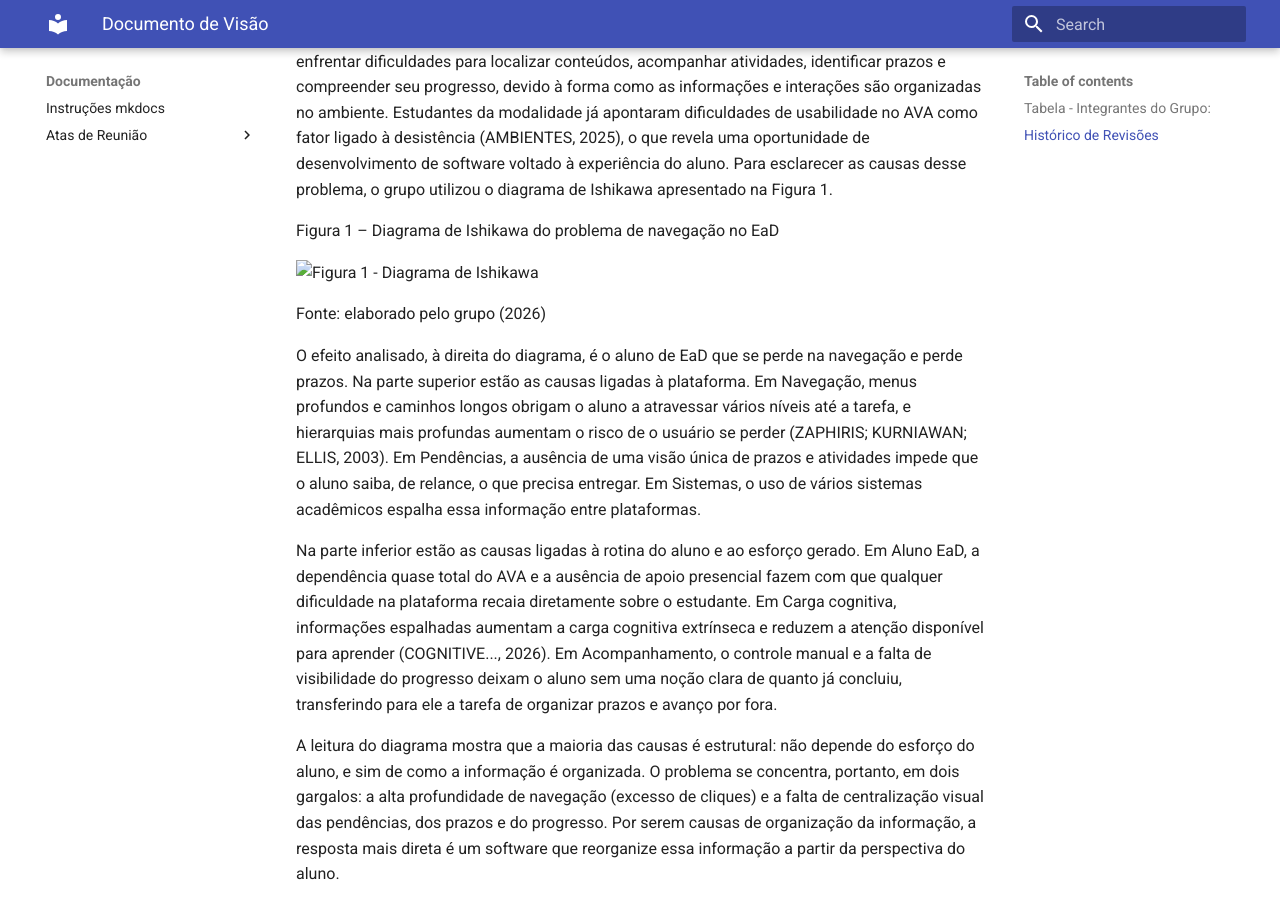
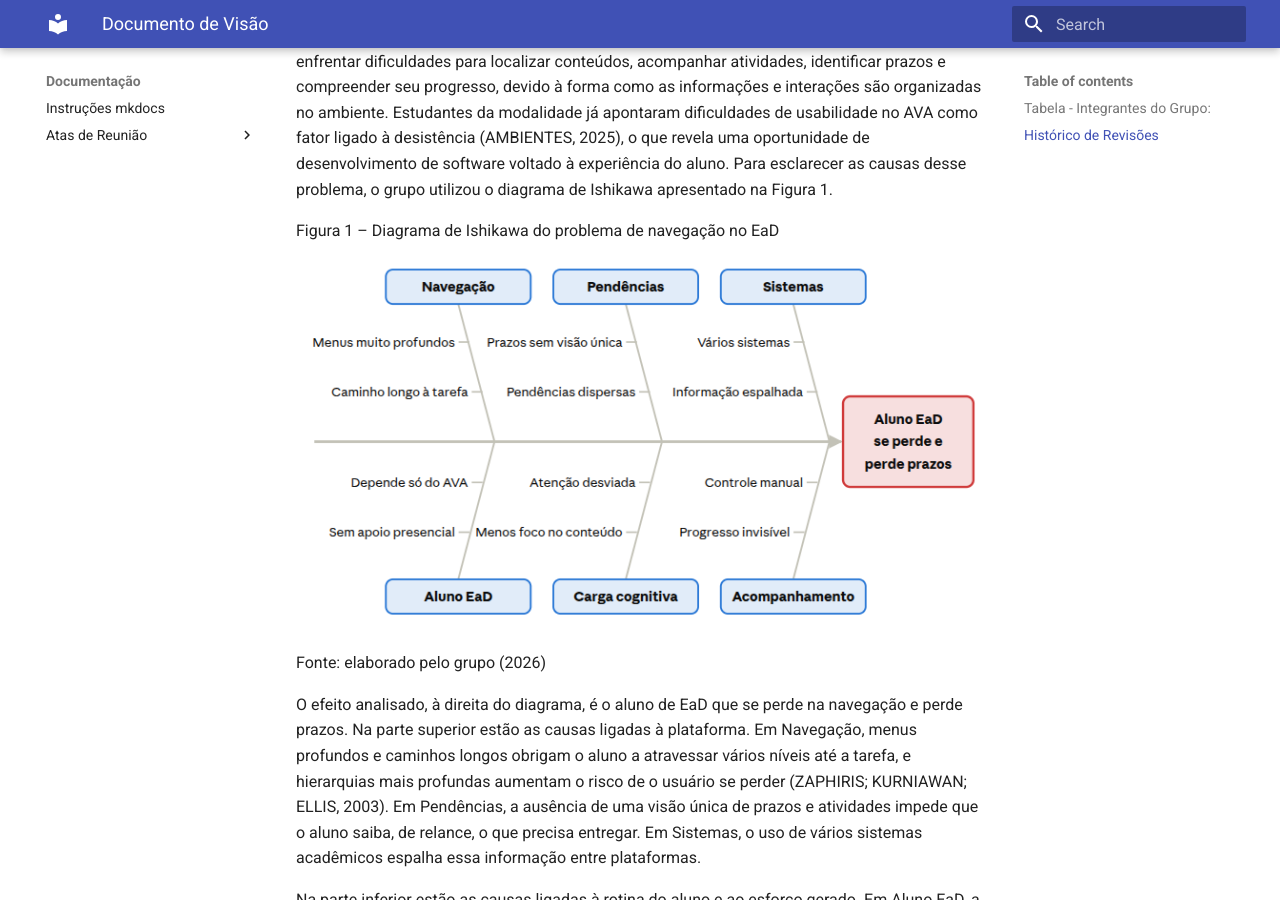
Before and after one commit to FGA0138-MDS-Ajax/2026.2-T03-Torvalds, an MkDocs documentation site: the page built from docs/documento-de-visao.md, in a window 1280 px wide and 900 px high, scrolled down 1558 px. Built offline with MkDocs 1.6.1 and Material for MkDocs 9.7.7, drawn with Linux system fonts in a browser that asks for light colours.

Commit message:
docs: corrige a formatação do doc de visão

```diff
--- a/docs/documento-de-visao.md
+++ b/docs/documento-de-visao.md
@@ -35,7 +35,7 @@ O problema se insere no contexto acadêmico do Ensino a Distância (EaD), modali
 
 Figura 1 – Diagrama de Ishikawa do problema de navegação no EaD
 
-![Figura 1 - Diagrama de Ishikawa](figura1-ishikawa.png)
+![Figura 1 - Diagrama de Ishikawa](imagens/figura1-ishikawa.png)
 
 Fonte: elaborado pelo grupo (2026)
 
@@ -97,7 +97,7 @@ O projeto adota uma metodologia ágil, instanciada em um ciclo de vida híbrido,
 
 Figura 2 – Metodologia de desenvolvimento do projeto cAnCHA
 
-![Figura 2 - Metodologia](figura2-metodologia.png)
+![Figura 2 - Metodologia](imagens/figura2-metodologia.png)
 
 Fonte: elaborado pelo grupo (2026)
 
```
